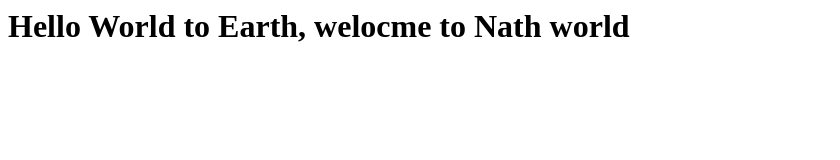
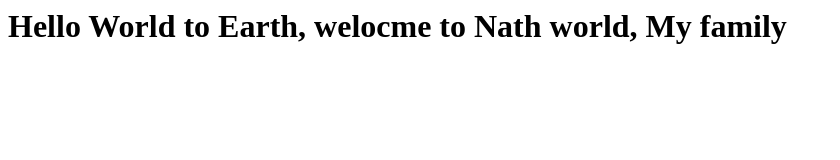
Before and after one commit to Nath2018/website, a plain HTML site: page index.html in a window 1280 px wide. Shown: the whole page, without its empty margins (0-840 px from the left). Drawn offline with Linux system fonts and the light colour scheme.

Commit message:
Update index.html

```diff
--- a/index.html
+++ b/index.html
@@ -1,7 +1,7 @@
 <html>
   <body>
     <h1>
-      Hello World to Earth, welocme to Nath world
+      Hello World to Earth, welocme to Nath world, My family
     </h1>
   </body>
 </html>
```
